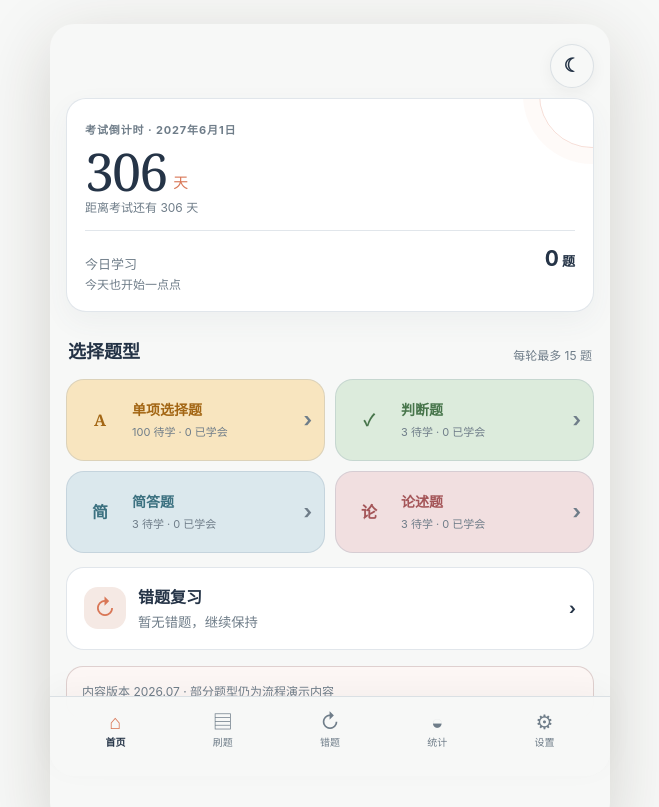
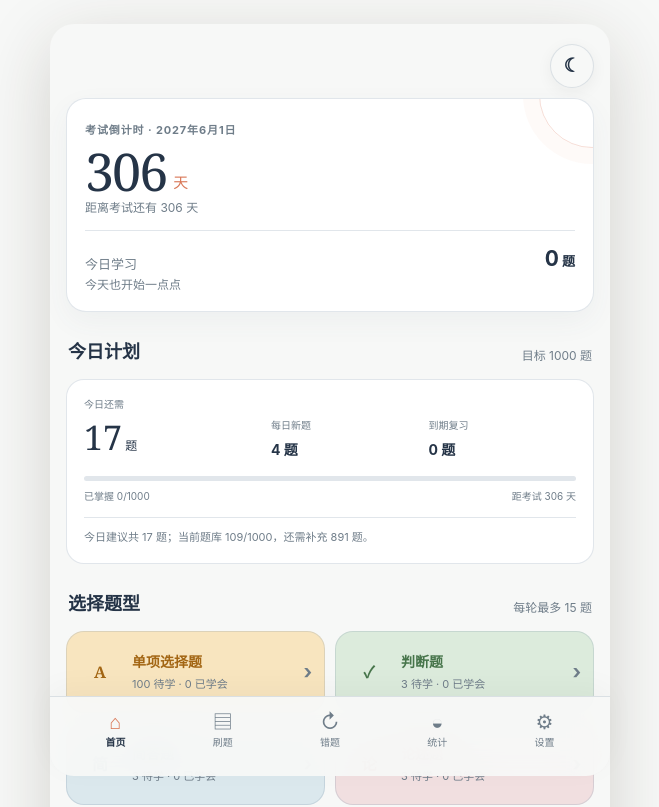
Before and after one commit to haqiku1992-cyber/xinghuo-study, a Next.js app: page / in a window 1280 px wide. Shown: the top 807 px of the page, without its empty margins (310-969 px from the left). Built offline with nearby package versions, Linux system fonts and the light colour scheme.

Commit message:
Add spaced reviews and study plan

```diff
--- a/app/globals.css
+++ b/app/globals.css
@@ -88,6 +88,23 @@ button:focus-visible{outline:2px solid color-mix(in srgb,var(--accent) 55%,trans
 .today-row span,.today-row em{color:var(--muted);opacity:1}
 .today-row strong{color:var(--text);font-size:21px}
 .today-row em{margin-top:1px}
+.study-plan-card{
+  padding:17px;
+  border:1px solid var(--line);
+  border-radius:18px;
+  background:var(--surface);
+}
+.study-plan-main{display:grid;grid-template-columns:1.2fr 1fr 1fr;gap:10px;align-items:end}
+.study-plan-main>span{min-width:0}
+.study-plan-main small,.study-plan-main strong,.study-plan-main b{display:block}
+.study-plan-main small{color:var(--muted);font-size:10px}
+.study-plan-main strong{margin-top:2px;font:34px Georgia,serif}
+.study-plan-main strong em{font:12px system-ui,sans-serif;font-style:normal}
+.study-plan-main b{margin-top:6px;font-size:14px}
+.study-plan-track{height:5px;margin-top:16px;border-radius:999px;background:var(--line);overflow:hidden}
+.study-plan-track i{display:block;height:100%;border-radius:inherit;background:var(--accent)}
+.study-plan-meta{display:flex;justify-content:space-between;margin-top:8px;color:var(--muted);font-size:10px}
+.study-plan-card p{margin:13px 0 0;padding-top:11px;border-top:1px solid var(--line);color:var(--muted);font-size:11px;line-height:1.55}
 .section-title{margin-top:26px}
 .section-title h2{font-size:18px;font-weight:650}
 .type-grid{gap:10px}
--- a/app/page.tsx
+++ b/app/page.tsx
@@ -1,7 +1,7 @@
 "use client";
 
 import { useEffect, useMemo, useRef, useState } from "react";
-import { MASTERY_STREAK, pickPracticeQuestions, recordAttempt, type ProgressMap } from "./study-progress";
+import { buildStudyPlan, getNextReviewAt, isReviewDue, MASTERY_STREAK, pickPracticeQuestions, recordAttempt, STUDY_TARGET, type ProgressMap } from "./study-progress";
 
 type QuestionType = "single" | "judge" | "short" | "essay";
 type Tab = "home" | "practice" | "wrong" | "stats" | "settings";
@@ -28,6 +28,7 @@ type Session = {
   answers: Record<string, Answer>;
   startedAt: number;
   wrongOnly?: boolean;
+  reviewIds?: string[];
 };
 type WrongRecord = { count: number; lastWrong: number; streak: number; keep?: boolean };
 type HistoryItem = { id: string; type: QuestionType; at: number; count: number; correct: number; ratings: Record<Rating, number> };
@@ -190,9 +191,12 @@ export default function Home() {
   const current = active ? questionMap[active.questionIds[active.index]] : undefined;
   const currentAnswer = current && active ? active.answers[current.id] ?? { value: "" } : { value: "" };
   const currentProgress = current ? store.progress[current.id] : undefined;
+  const currentNextReviewAt = currentProgress ? getNextReviewAt(currentProgress) : undefined;
   const todayCount = store.history.filter((h) => sameDay(h.at)).reduce((sum, h) => sum + h.count, 0);
   const totalCount = store.history.reduce((sum, h) => sum + h.count, 0);
   const wrongCount = Object.keys(store.wrong).length;
+  const studyPlan = buildStudyPlan(store.progress, daysLeft);
+  const todayRemaining = Math.max(0, studyPlan.dailyTarget - todayCount);
 
   function flash(message: string) {
     setNotice(message);
@@ -271,11 +275,13 @@ export default function Home() {
   function startPractice(type: QuestionType, wrongOnly = false) {
     const pool = questions.filter((q) => q.type === type && (!wrongOnly || store.wrong[q.id]));
     if (!pool.length) return flash(wrongOnly ? "这一题型暂时没有错题" : "演示题库正在载入");
-    const picked = pickPracticeQuestions(pool, store.progress, { includeMastered: wrongOnly });
+    const now = Date.now();
+    const picked = pickPracticeQuestions(pool, store.progress, { includeMastered: wrongOnly, now });
     if (!picked.length) return flash("这一题型的题目已经全部学会");
+    const reviewIds = wrongOnly ? [] : picked.filter((question) => isReviewDue(store.progress[question.id], now)).map((question) => question.id);
     setStore((s) => ({
       ...s,
-      session: { id: crypto.randomUUID(), type, questionIds: picked.map((q) => q.id), index: 0, answers: {}, startedAt: Date.now(), wrongOnly },
+      session: { id: crypto.randomUUID(), type, questionIds: picked.map((q) => q.id), index: 0, answers: {}, startedAt: now, wrongOnly, reviewIds },
     }));
     setScreen("quiz");
     if (picked.length < 15) flash(`当前题库仅有 ${picked.length} 题，本轮使用全部题目`);
@@ -397,7 +403,7 @@ export default function Home() {
         <div className="progress-track"><i style={{ width: `${((active.index + 1) / active.questionIds.length) * 100}%` }} /></div>
 
         <article className="question-card">
-          <div className="question-tags"><span>{typeMeta[current.type].short}</span>{current.tags.map((t) => <em key={t}>{t}</em>)}</div>
+          <div className="question-tags"><span>{typeMeta[current.type].short}</span>{active.reviewIds?.includes(current.id) && <span>到期复习</span>}{current.tags.map((t) => <em key={t}>{t}</em>)}</div>
           <h1>{current.question}</h1>
           {current.type === "single" && (
             <div className="options">
@@ -437,7 +443,7 @@ export default function Home() {
             {(!subjective || currentAnswer.rating) && (
               <div className={`mastery-progress ${currentProgress?.masteredAt ? "done" : ""}`}>
                 <b>{currentProgress?.masteredAt ? "已学会" : `掌握进度 ${currentProgress?.correctStreak ?? 0}/${MASTERY_STREAK}`}</b>
-                <span>{currentProgress?.masteredAt ? "后续常规练习不再出现" : `连续答对 ${MASTERY_STREAK} 次后进入已学会`}</span>
+                <span>{currentProgress?.masteredAt && currentNextReviewAt ? `下次复习 ${new Date(currentNextReviewAt).toLocaleDateString("zh-CN")}` : `连续答对 ${MASTERY_STREAK} 次后进入已学会`}</span>
               </div>
             )}
             <div className="reference">
@@ -497,6 +503,13 @@ export default function Home() {
               <p>距离考试还有 {daysLeft} 天</p>
               <div className="hero-line" />
               <div className="today-row"><span>今日学习</span><strong>{todayCount}<small> 题</small></strong><em>{todayCount ? "保持节奏，很棒" : "今天也开始一点点"}</em></div>
+            </section>
+            <SectionTitle title="今日计划" side={`目标 ${STUDY_TARGET} 题`} />
+            <section className="study-plan-card">
+              <div className="study-plan-main"><span><small>今日还需</small><strong>{todayRemaining}<em> 题</em></strong></span><span><small>每日新题</small><b>{studyPlan.dailyNewTarget} 题</b></span><span><small>到期复习</small><b>{studyPlan.dueReviewCount} 题</b></span></div>
+              <div className="study-plan-track"><i style={{ width: `${Math.min(100, studyPlan.masteredCount / STUDY_TARGET * 100)}%` }} /></div>
+              <div className="study-plan-meta"><span>已掌握 {studyPlan.masteredCount}/{STUDY_TARGET}</span><span>距考试 {daysLeft} 天</span></div>
+              <p>今日建议共 {studyPlan.dailyTarget} 题；当前题库 {questions.length}/{STUDY_TARGET}{questions.length < STUDY_TARGET ? `，还需补充 ${STUDY_TARGET - questions.length} 题` : ""}。</p>
             </section>
             <SectionTitle title="选择题型" side="每轮最多 15 题" />
             <div className="type-grid">
--- a/app/study-progress.ts
+++ b/app/study-progress.ts
@@ -1,10 +1,15 @@
 export const MASTERY_STREAK = 5;
+export const REVIEW_INTERVAL_DAYS = [7, 14, 30] as const;
+export const STUDY_TARGET = 1000;
+const DAY_MS = 86_400_000;
 
 export type QuestionProgress = {
   attempts: number;
   correctStreak: number;
   lastAttempt: number;
   masteredAt?: number;
+  reviewStep?: number;
+  nextReviewAt?: number;
 };
 
 export type ProgressMap = Record<string, QuestionProgress>;
@@ -16,10 +21,35 @@ export function recordAttempt(previous: QuestionProgress | undefined, correct: b
     correctStreak,
     lastAttempt: now,
   };
-  if (correct && (previous?.masteredAt || correctStreak >= MASTERY_STREAK)) {
-    next.masteredAt = previous?.masteredAt ?? now;
+  if (!correct) return next;
+  if (previous?.masteredAt) {
+    const reviewStep = Math.min((previous.reviewStep ?? 0) + 1, REVIEW_INTERVAL_DAYS.length - 1);
+    return {
+      ...next,
+      masteredAt: previous.masteredAt,
+      reviewStep,
+      nextReviewAt: now + REVIEW_INTERVAL_DAYS[reviewStep] * DAY_MS,
+    };
+  }
+  if (correctStreak >= MASTERY_STREAK) {
+    return {
+      ...next,
+      masteredAt: now,
+      reviewStep: 0,
+      nextReviewAt: now + REVIEW_INTERVAL_DAYS[0] * DAY_MS,
+    };
   }
   return next;
+}
+
+export function getNextReviewAt(progress: QuestionProgress) {
+  if (!progress.masteredAt) return undefined;
+  return progress.nextReviewAt ?? progress.masteredAt + REVIEW_INTERVAL_DAYS[0] * DAY_MS;
+}
+
+export function isReviewDue(progress: QuestionProgress | undefined, now = Date.now()) {
+  if (!progress?.masteredAt) return false;
+  return (getNextReviewAt(progress) ?? Infinity) <= now;
 }
 
 function shuffle<T>(items: T[], random: () => number) {
@@ -34,10 +64,35 @@ function shuffle<T>(items: T[], random: () => number) {
 export function pickPracticeQuestions<T extends { id: string }>(
   questions: T[],
   progress: ProgressMap,
-  { limit = 15, includeMastered = false, random = Math.random }: { limit?: number; includeMastered?: boolean; random?: () => number } = {},
+  { limit = 15, includeMastered = false, now = Date.now(), random = Math.random }: { limit?: number; includeMastered?: boolean; now?: number; random?: () => number } = {},
 ) {
-  const available = includeMastered ? questions : questions.filter((question) => !progress[question.id]?.masteredAt);
-  const unseen = available.filter((question) => !progress[question.id]?.attempts);
-  const learning = available.filter((question) => progress[question.id]?.attempts);
-  return [...shuffle(unseen, random), ...shuffle(learning, random)].slice(0, limit);
+  if (includeMastered) return shuffle(questions, random).slice(0, limit);
+  const due = questions.filter((question) => isReviewDue(progress[question.id], now));
+  const learningPool = questions.filter((question) => !progress[question.id]?.masteredAt);
+  const unseen = learningPool.filter((question) => !progress[question.id]?.attempts);
+  const learning = learningPool.filter((question) => progress[question.id]?.attempts);
+  return [...shuffle(due, random), ...shuffle(unseen, random), ...shuffle(learning, random)].slice(0, limit);
 }
+
+export function buildStudyPlan(progress: ProgressMap, daysLeft: number, now = Date.now(), target = STUDY_TARGET) {
+  const records = Object.values(progress);
+  const masteredCount = Math.min(target, records.filter((record) => record.masteredAt).length);
+  const seenCount = Math.min(target, records.filter((record) => record.attempts > 0).length);
+  const streakCredit = records
+    .filter((record) => !record.masteredAt)
+    .reduce((sum, record) => sum + Math.min(MASTERY_STREAK, record.correctStreak), 0);
+  const remainingMasteryAttempts = Math.max(0, (target - masteredCount) * MASTERY_STREAK - streakCredit);
+  const planningDays = Math.max(1, daysLeft);
+  const dailyMasteryTarget = Math.ceil(remainingMasteryAttempts / planningDays);
+  const dailyNewTarget = Math.ceil(Math.max(0, target - seenCount) / planningDays);
+  const dueReviewCount = records.filter((record) => isReviewDue(record, now)).length;
+  return {
+    masteredCount,
+    seenCount,
+    dueReviewCount,
+    dailyNewTarget,
+    dailyMasteryTarget,
+    dailyTarget: dailyMasteryTarget + dueReviewCount,
+    remainingMasteryAttempts,
+  };
+}
```
Also changed, not shown: 1 other file (tests, documents, lock files or other folders).
